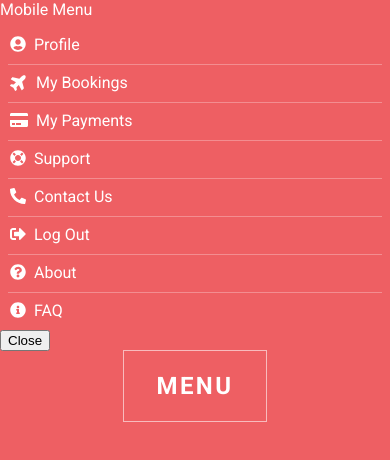
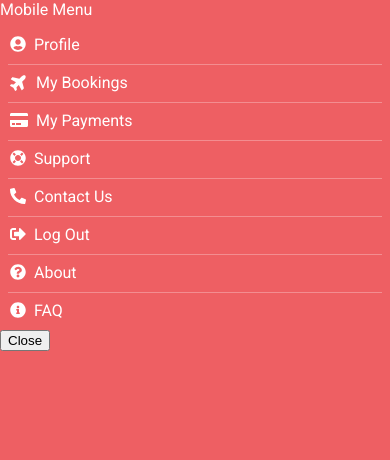
Before and after one commit to ldrobnik/react-animated-menu, a React (Create React App) app: page / in a window 390 px wide. Both pictures are taken after a click on the button "MENU". Shown: the top 460 px of the page. Built offline with nearby package versions, Linux system fonts and the light colour scheme.

Commit message:
Specify menu button transitions

```diff
--- a/src/components/Menus/MobileMenu/MobileMenu.js
+++ b/src/components/Menus/MobileMenu/MobileMenu.js
@@ -13,7 +13,27 @@ import {
     faInfoCircle
 } from '@fortawesome/free-solid-svg-icons';
 
+/* ANIMATIONS */
+
+
 /* STYLES */
+
+const MenuContainer = styled.div`
+  width: 100%;
+  height: 100%;
+  position: absolute;
+
+  z-index: 200;
+
+  background-color: ${props => props.theme.mainColor};
+
+  ::selection {
+        color: ${props => props.theme.mainColor};
+        background-color: ${props => props.theme.lightColor};
+        }
+`;
+
+
 const LinkContainer = styled.p`
   margin: 0.5em;
   border-top: solid 1px ${props => props.theme.lightMainColor};
@@ -94,7 +114,7 @@ function DesktopMenu(props) {
     ];
 
     return (
-        <React.Fragment>
+        <MenuContainer>
             <div>Mobile Menu</div>
             {menuLinks.map((link) => (
                 <LinkContainer
@@ -108,7 +128,7 @@ function DesktopMenu(props) {
                 </LinkContainer>
             ))}
             <button onClick={props.hideMenu}>Close</button>
-        </React.Fragment>
+        </MenuContainer>
     );
 }
 
--- a/src/containers/Home/Home.js
+++ b/src/containers/Home/Home.js
@@ -16,8 +16,14 @@ const defaultMenuStyle = {
     opacity: 0
 };
 
-// Transtition styles for the menu
-const menuTransitionStyles = {
+// Default button style
+const defaultButtonStyle = {
+    transition: `opacity ${duration}ms ease-in-out`,
+    opacity: 1
+};
+
+// Transtition styles for the menu and menu button
+const transitionStyles = {
     entering: {
         opacity: 1,
         filter: 'blur(3px)'
@@ -30,9 +36,11 @@ const menuTransitionStyles = {
         filter: 'blur(3px)'
     },
     exited: {
-        opacity: 0
+        opacity: 0,
+        transform: 'translateY(-1000px)'
     }
 };
+
 
 /* STYLES */
 
@@ -95,6 +103,23 @@ function Home() {
     // Specifies menu transition
     const [showMenu, setShowMenu] = useState(false);
 
+    // Specifies menu button transition
+    const [showButton, setShowButton] = useState(true);
+
+    // Shows the menu and hides the button
+    const handleMenuShow = () => {
+      setShowMenu(true);
+      setShowButton(false);
+    };
+
+    // Shows the menu and hides the button
+    const handleMenuHide = () => {
+        setShowMenu(false);
+        setShowButton(true);
+    };
+
+    // Hides the menu and shows the button
+
     // Updates the window width
     const handleWindowSizeChange = () => {
         setWindowWidth(window.innerWidth);
@@ -127,14 +152,14 @@ function Home() {
     // A constant specifying whether and which menu (mobile or desktop) should be displayed
     const menu = isMobile ?
         <MobileMenu
-            hideMenu={() => setShowMenu(false)}
+            hideMenu={handleMenuHide}
             firstName={userData.firstName}
             surname={userData.surname}
             balance={formatNumber(userData.balance)}
             image={userData.image}
         /> :
         <DesktopMenu
-            hideMenu={() => setShowMenu(false)}
+            hideMenu={handleMenuHide}
             firstName={userData.firstName}
             surname={userData.surname}
             balance={formatNumber(userData.balance)}
@@ -145,14 +170,14 @@ function Home() {
         <React.Fragment>
             <GlobalStyle/>
             <Wrapper>
-                <MenuButton onClick={() => setShowMenu(true)}>Menu</MenuButton>
+                <MenuButton onClick={handleMenuShow}>Menu</MenuButton>
                 <CSSTransition
                     in={showMenu}
                     timeout={duration}>
                     {state => (
                         <div style={{
                             ...defaultMenuStyle,
-                            ...menuTransitionStyles[state]
+                            ...transitionStyles[state]
                         }}>
                             {menu}
                         </div>
```
